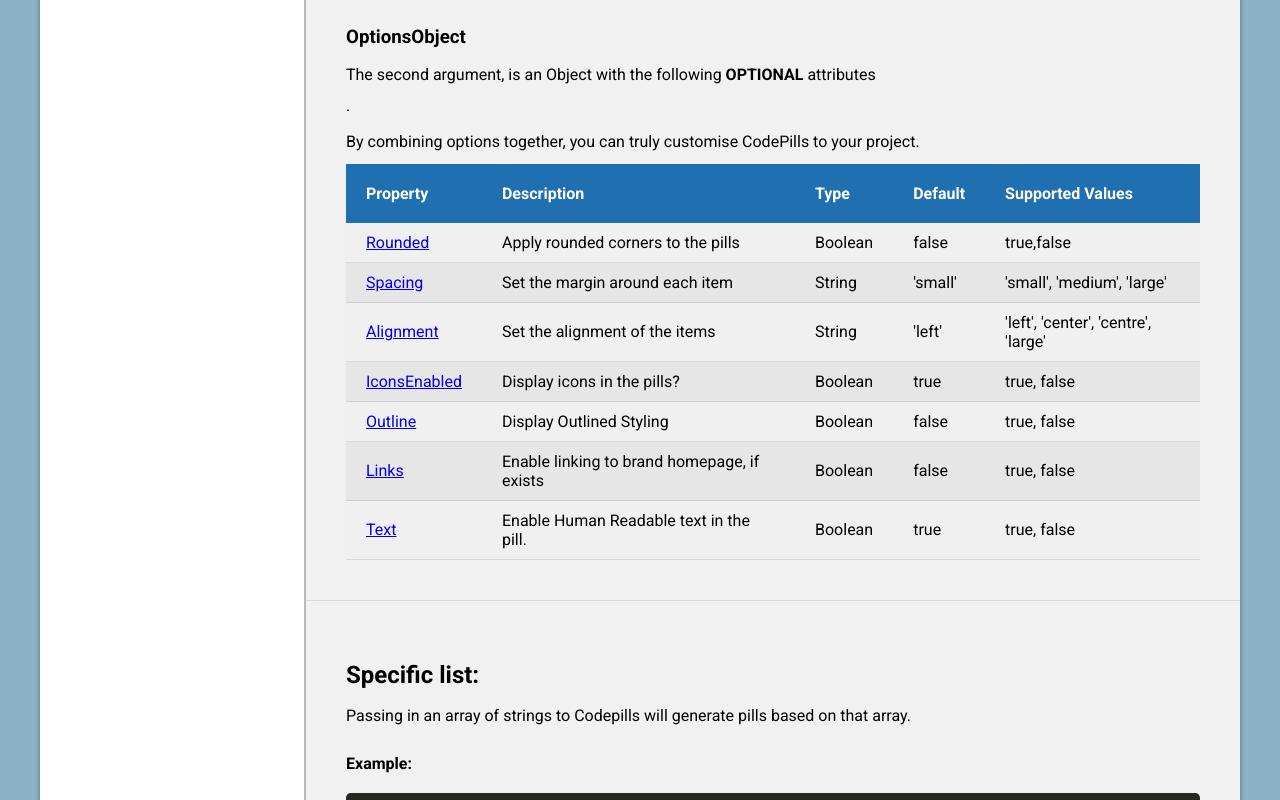
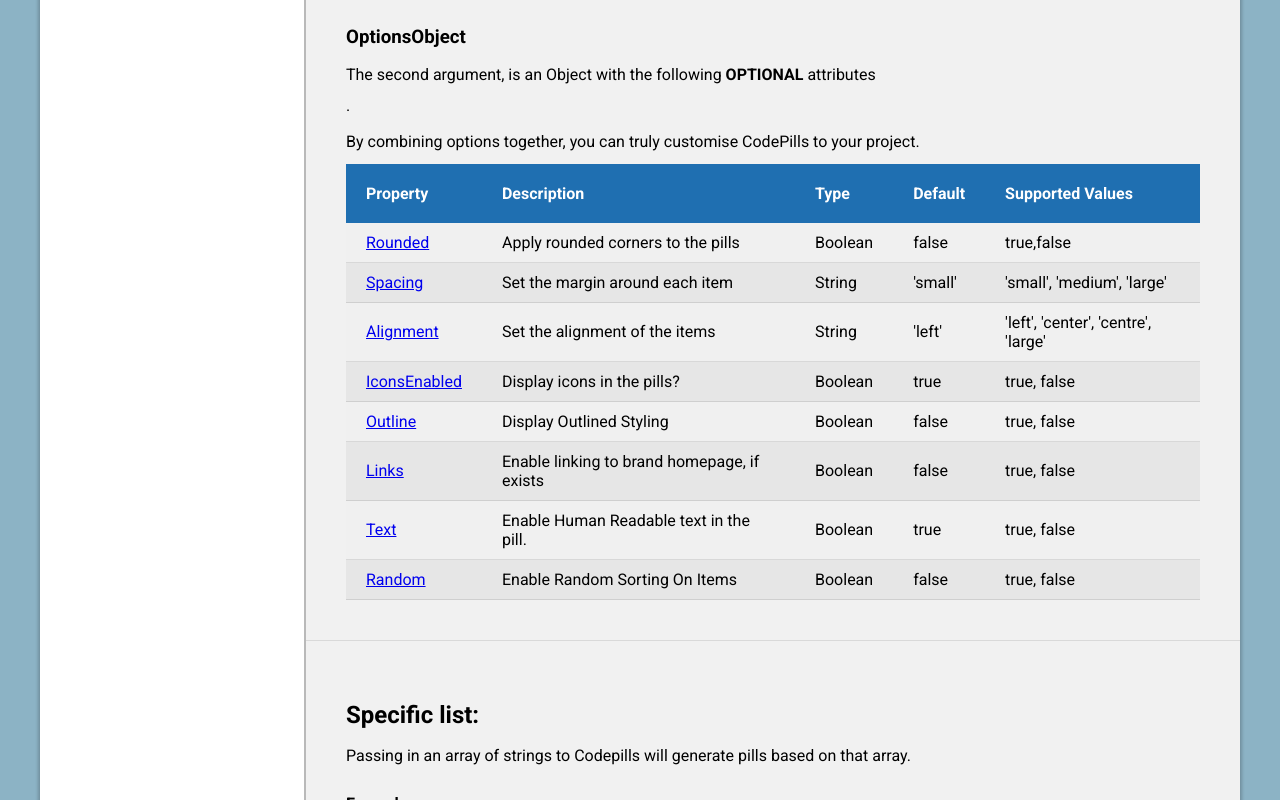
Before and after one commit to AllanOcelot/codepills, a website built with Vite: page index.html in a window 1280 px wide. Shown: the part 1812-2612 px from the top of the page. Built offline with nearby package versions, Linux system fonts and the light colour scheme.

Commit message:
update: index with new example

```diff
--- a/index.html
+++ b/index.html
@@ -31,6 +31,7 @@
             <li><a href="#exampleOutlineTitle">Outline</a></li>
             <li><a href="#exampleLinkTitle">Links</a></li>
             <li><a href="#exampleTextTitle">Text</a></li>
+            <li><a href="#exampleRandomTitle">Random</a></li>
           </ul>
         </div>
       </div>
@@ -124,6 +125,13 @@
                 <td>Enable Human Readable text in the pill.</td>
                 <td>Boolean</td>
                 <td>true</td>
+                <td>true, false</td>
+              </tr>
+              <tr>
+                <td><a href="#exampleRandomTitle" title="jump to Random">Random</a></td>
+                <td>Enable Random Sorting On Items</td>
+                <td>Boolean</td>
+                <td>false</td>
                 <td>true, false</td>
               </tr>
             </tbody>
```
